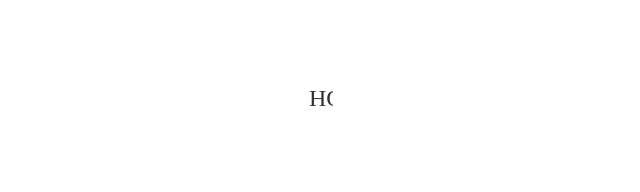
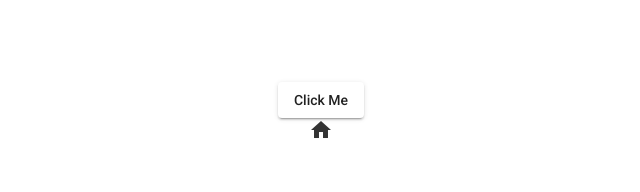
Before and after one commit to little-Geek/fitness, an Angular app: page / in a window 1280 px wide. Shown: the top 192 px of the page, without its empty margins (319-959 px from the left). Built offline with nearby package versions, Linux system fonts and the light colour scheme.

Commit message:
material module

```diff
--- a/src/app/app.component.html
+++ b/src/app/app.component.html
@@ -302,7 +302,10 @@
 
 
 <div class="content" role="main">
-  <mat-icon aria-hidden="false" aria-label="Example home icon">HOMEE</mat-icon>
+
+  <button mat-raised-button>Click Me</button>
+
+  <mat-icon>home</mat-icon>
 
 
 
--- a/src/app/material.module.ts
+++ b/src/app/material.module.ts
@@ -48,52 +48,8 @@ import {OverlayModule} from '@angular/cdk/overlay';
 
 
 @NgModule({
-    imports:[],
-    exports:[ A11yModule,
-        CdkAccordionModule,
-        ClipboardModule,
-        CdkStepperModule,
-        CdkTableModule,
-        CdkTreeModule,
-        DragDropModule,
-        MatAutocompleteModule,
-        MatBadgeModule,
-        MatBottomSheetModule,
-        MatButtonModule,
-        MatButtonToggleModule,
-        MatCardModule,
-        MatCheckboxModule,
-        MatChipsModule,
-        MatStepperModule,
-        MatDatepickerModule,
-        MatDialogModule,
-        MatDividerModule,
-        MatExpansionModule,
-        MatGridListModule,
-        MatIconModule,
-        MatInputModule,
-        MatListModule,
-        MatMenuModule,
-        MatNativeDateModule,
-        MatPaginatorModule,
-        MatProgressBarModule,
-        MatProgressSpinnerModule,
-        MatRadioModule,
-        MatRippleModule,
-        MatSelectModule,
-        MatSidenavModule,
-        MatSliderModule,
-        MatSlideToggleModule,
-        MatSnackBarModule,
-        MatSortModule,
-        MatTableModule,
-        MatTabsModule,
-        MatToolbarModule,
-        MatTooltipModule,
-        MatTreeModule,
-        OverlayModule,
-        PortalModule,
-        ScrollingModule]
+    imports:[MatButtonModule,MatIconModule],
+    exports:[MatButtonModule ,MatIconModule]
 })
 export class MaterialModule{
 
--- a/src/styles.css
+++ b/src/styles.css
@@ -1,4 +1,6 @@
 /* You can add global styles to this file, and also import other style files */
 
+
+@import "@angular/material/prebuilt-themes/indigo-pink.css";
 html, body { height: 100%; }
 body { margin: 0; font-family: Roboto, "Helvetica Neue", sans-serif; }
```
